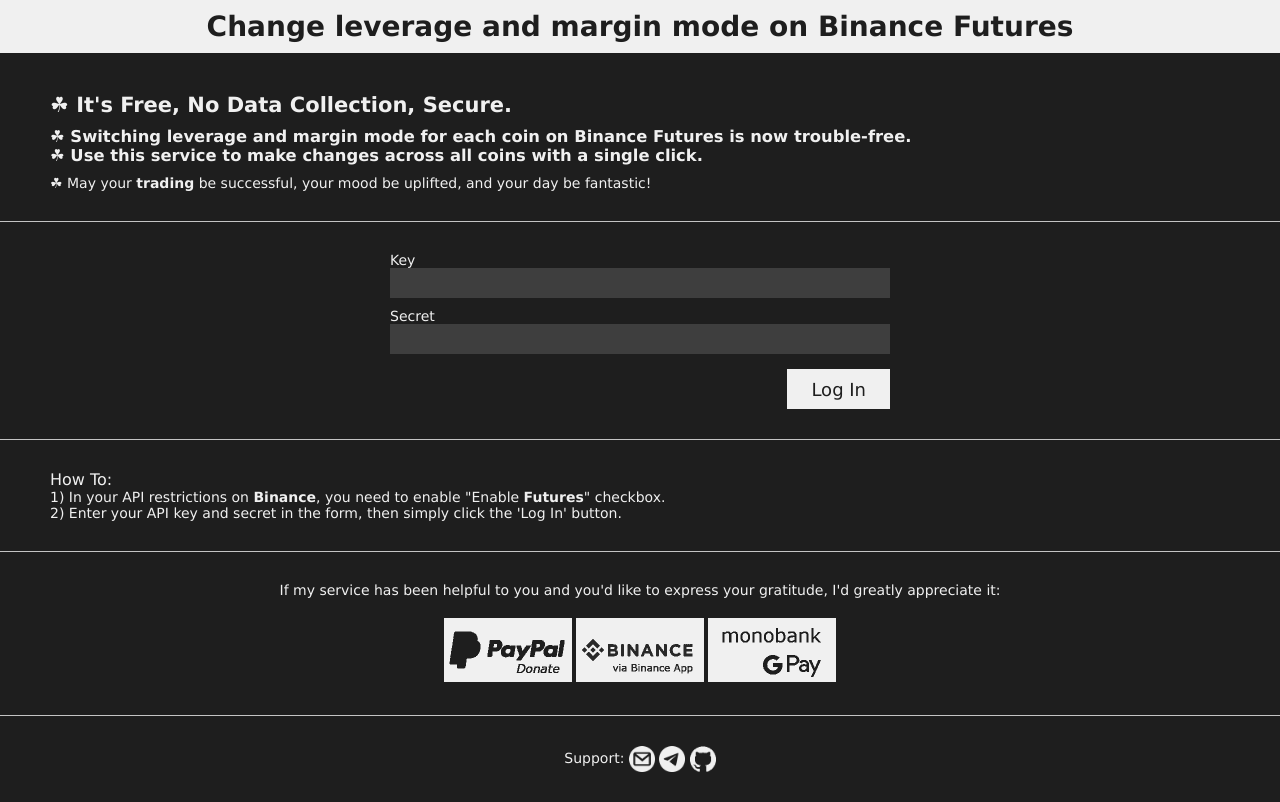
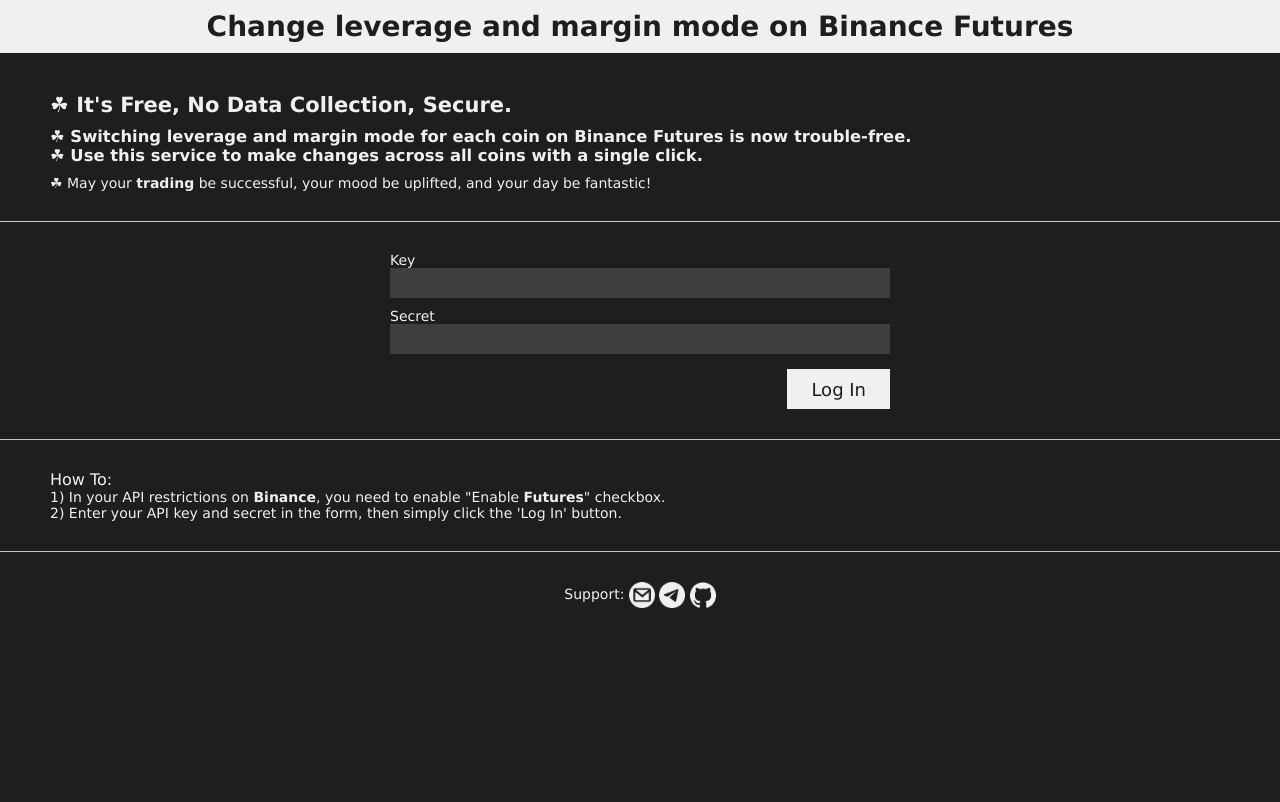
Before and after one commit to Anomaex/change-leverage-binance, a SvelteKit app: page / in a window 1280 px wide. Built offline with nearby package versions, Linux system fonts and the light colour scheme.

Commit message:
Remove donation

```diff
--- a/src/components/LogIn.svelte
+++ b/src/components/LogIn.svelte
@@ -64,14 +64,6 @@
             1) In your API restrictions on <b>Binance</b>, you need to enable "Enable <b>Futures</b>" checkbox.<br>
             2) Enter your API key and secret in the form, then simply click the 'Log In' button.
 	</p>
-    </div>
-    <div class="donate">
-        <p>If my service has been helpful to you and you'd like to express your gratitude, I'd greatly appreciate it:</p>
-        <p style="margin-top: 20px;">
-            <a href="https://www.paypal.com/donate/?hosted_button_id=TE69K2FPETFGQ" target="_blank" title="PayPal Donate"><img src="/paypal-donate-icon.png" alt="Change leverage and margin mode on Binance Futures, PayPal donate button." title="PayPal Donate" width="128" height="64"/></a>
-            <a href="https://anomaex.pages.dev/binance-pay-qr.png" target="_blank" title="Binance Pay"><img src="/binance-pay-qr-icon.png" alt="Change leverage and margin mode on Binance Futures, Binance Pay QR." title="Binance Pay" width="128" height="64"/></a>
-            <a href="https://send.monobank.ua/jar/8BXNYQZCuR" target="_blank" title="monobank and Google Pay"><img src="/monobank-gpay-icon.png" alt="Change leverage and margin mode on Binance Futures, monobank and Google Pay." title="monobank and Google Pay" width="128" height="64"/></a>
-        </p>
     </div>
     <div class="footer">
         <p>Support:
```
